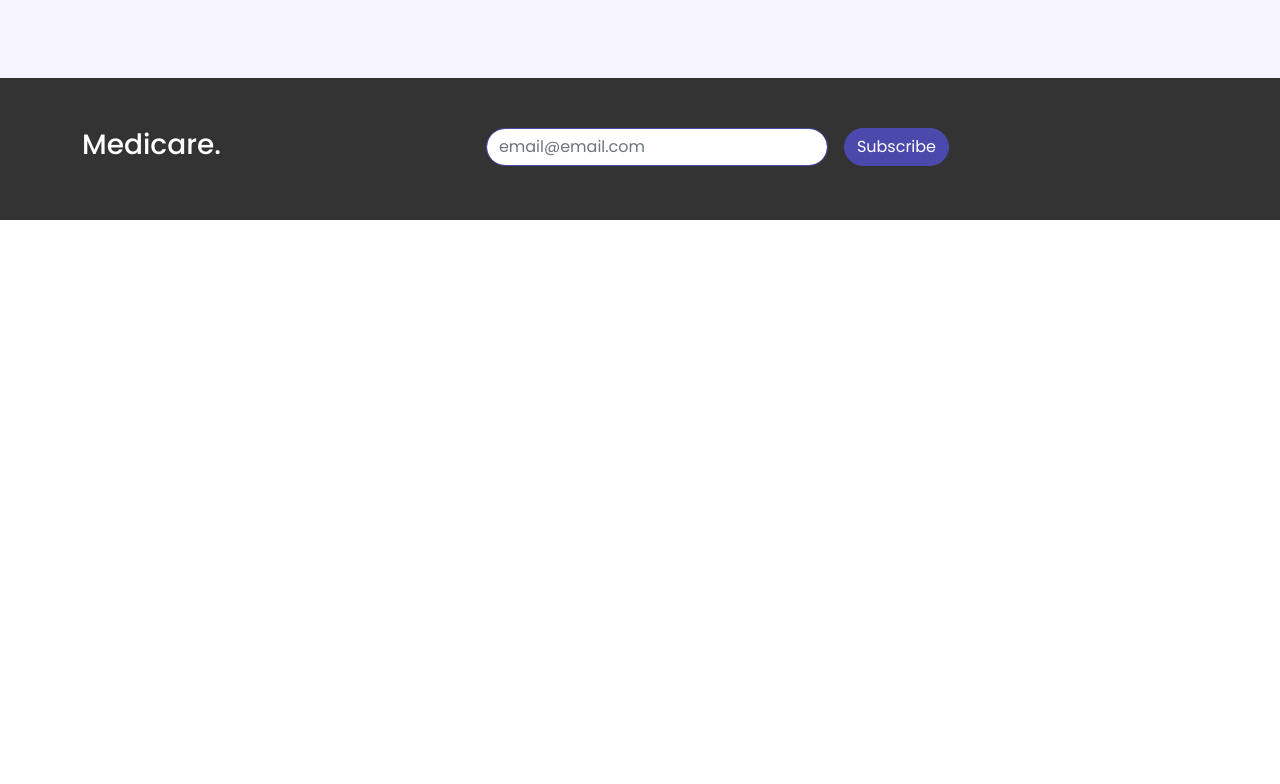
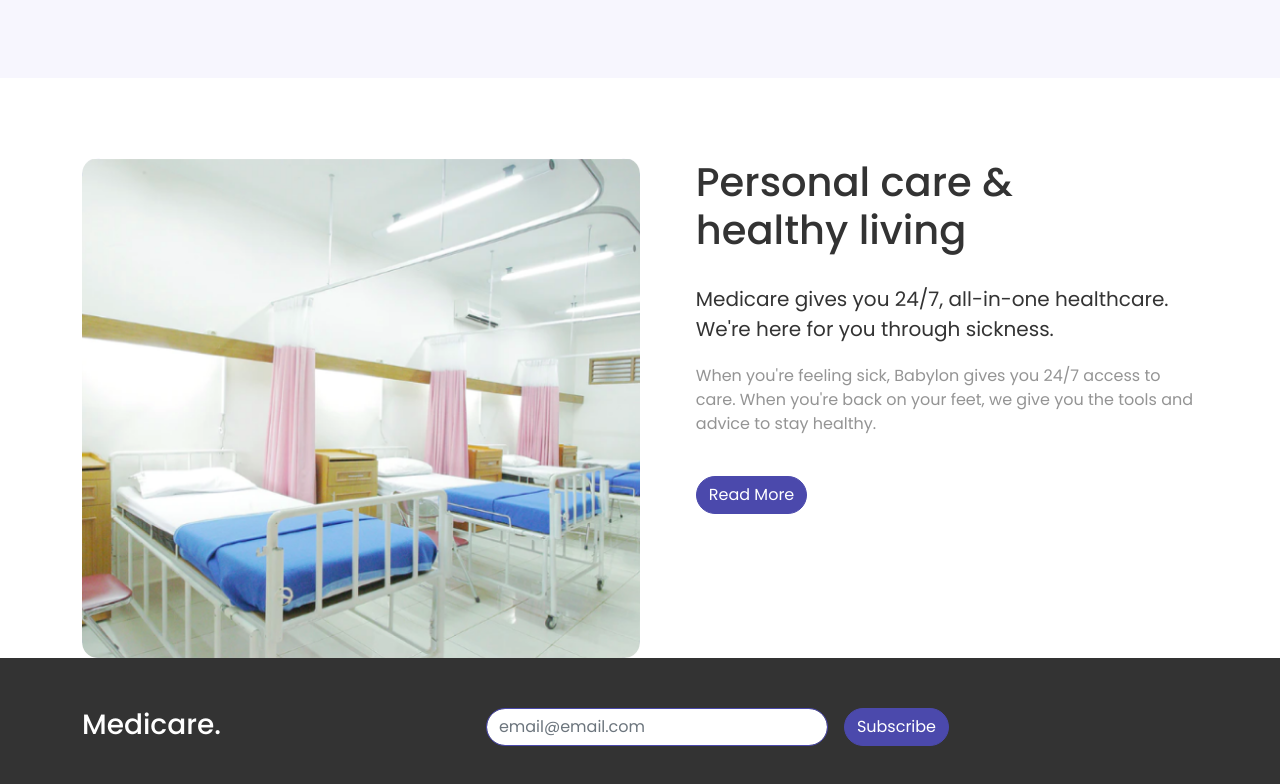
Before and after one commit to ZiadAbdulBari/medicare-frontend, a Nuxt app: page / in a window 1280 px wide. Shown: the part 2200-2984 px from the top of the page. Before the commit the page ends 2420 px from the top, so only its background shows below. Built offline with nearby package versions, Linux system fonts and the light colour scheme.

Commit message:
another section done

```diff
--- a/pages/index.vue
+++ b/pages/index.vue
@@ -189,6 +189,21 @@
         </div>
       </div>
     </section>
+    <section>
+      <div class="container">
+        <div class="d-flex justify-content-between top-space w-100">
+          <div class="medical-video">
+            <img src="~/static/images/bitmap.png" alt="" style="width:100%;height:100%">
+          </div>
+          <div class="medical-text">
+            <h1 class="title">Personal care & healthy living</h1>
+            <p class="subtitle">Medicare gives you 24/7, all-in-one healthcare. We're here for you through sickness.</p>
+            <p class="discription">When you're feeling sick, Babylon gives you 24/7 access to care. When you're back on your feet, we give you the tools and advice to stay healthy.</p>
+            <button class="btn bg-color bordered-round">Read More</button>
+          </div>
+        </div>
+      </div>
+    </section>
   </div>
 
 </template>
--- a/static/css/style.css
+++ b/static/css/style.css
@@ -72,3 +72,29 @@ body{
     background-color: white;
     border-radius: 20px;
 }
+.medical-video{
+    width: 50%;
+    height: 500px;
+    background-color: #9e9cea;
+    border-radius: 20px;
+}
+.medical-text{
+    width: 45%;
+}
+.title{
+    width: 420px;
+    margin-bottom: 30px;
+    color: #333333;
+}
+.subtitle{
+    color: #333333;
+    margin-bottom: 20px;
+    font-size: 20px;
+}
+.discription{
+    color: #33333386;
+    margin-bottom: 40px;
+}
+.top-space{
+    margin-top: 80px;
+}
```
Also changed, not shown: static/images/Bitmap.png (added).
